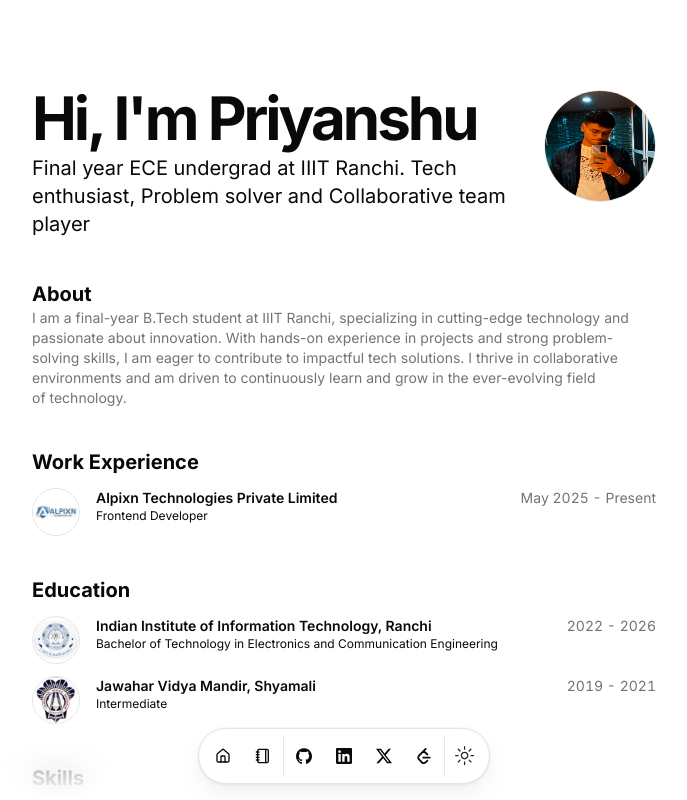
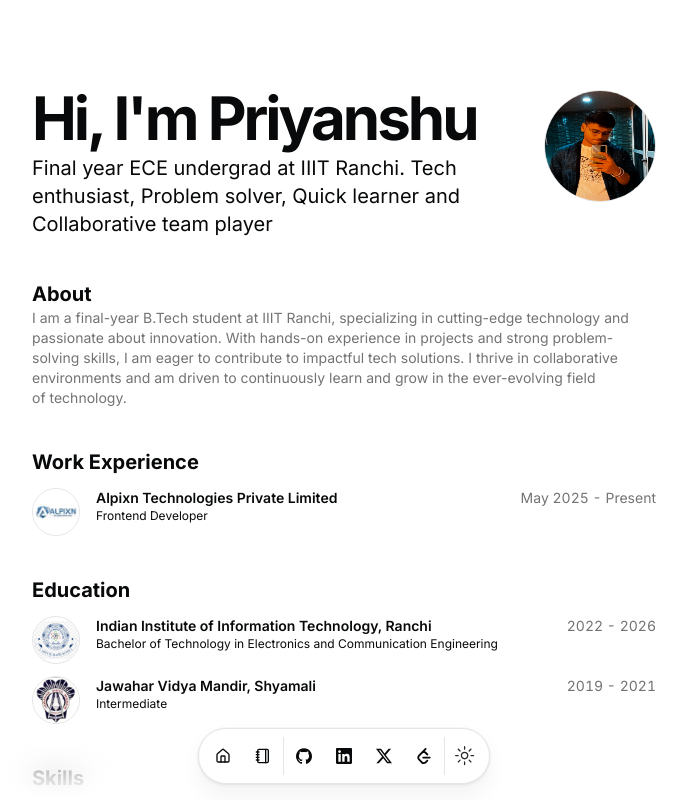
Before and after one commit to priyanshuranjan16/Portfolio, a Next.js app: page / in a window 1280 px wide. Shown: the top 800 px of the page, without its empty margins (296-983 px from the left). Built offline with nearby package versions, Linux system fonts and the light colour scheme.

Commit message:
updated resume

```diff
--- a/src/data/resume.tsx
+++ b/src/data/resume.tsx
@@ -8,7 +8,7 @@ export const DATA = {
   location: "Ranchi, India",
   locationLink: "https://www.google.com/maps/place/india",
   description:
-    "Final year ECE undergrad at IIIT Ranchi. Tech enthusiast, Problem solver and Collaborative team player",
+    "Final year ECE undergrad at IIIT Ranchi. Tech enthusiast, Problem solver, Quick learner and Collaborative team player",
   summary:
     "I am a final-year B.Tech student at IIIT Ranchi, specializing in cutting-edge technology and passionate about innovation. With hands-on experience in projects and strong problem-solving skills, I am eager to contribute to impactful tech solutions. I thrive in collaborative environments and am driven to continuously learn and grow in the ever-evolving field of technology.",
   avatarUrl: "me.jpg",
@@ -38,7 +38,7 @@ export const DATA = {
   ],
   navbar: [
     { href: "/", icon: HomeIcon, label: "Home" },
-    { href: "https://drive.google.com/file/d/1GPJ-X0Z_bLn-CzJhODRTI1zHgXZLHY6u/view?usp=sharing" , icon: NotebookIcon, label: "Resume" },
+    { href: "https://drive.google.com/file/d/1GPJ-X0Z_bLn-CzJhODRTI1zHgXZLHY6u/view?usp=drive_link" , icon: NotebookIcon, label: "Resume" },
   ],
   contact: {
     email: "hello@example.com",
```
